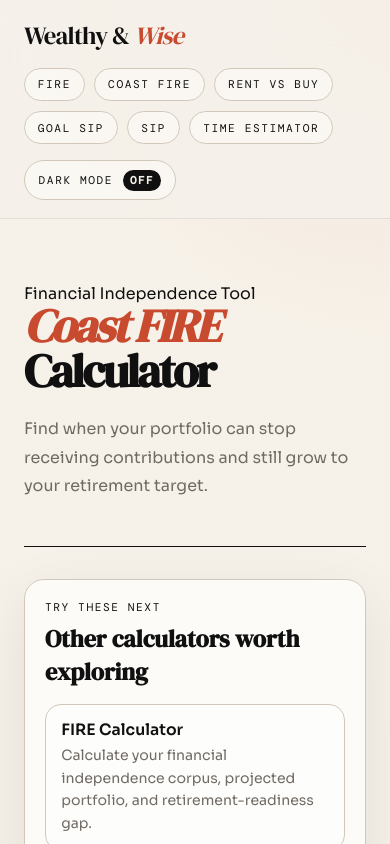
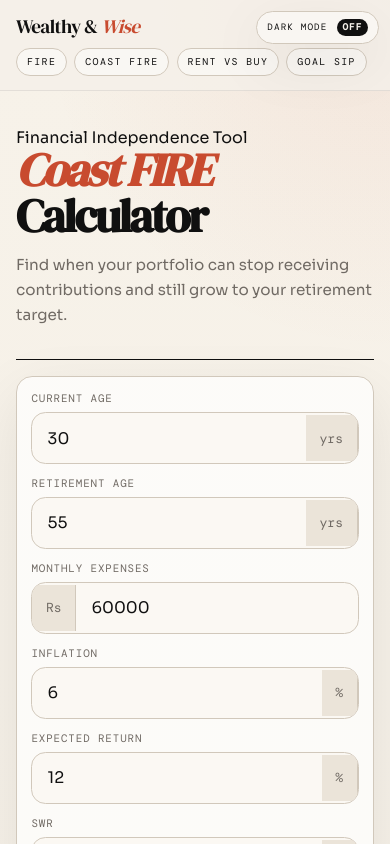
Before and after one commit to irohitsingh-2711/wealthy-and-wise, a Next.js app: page /tools/coast-fire in a window 390 px wide. Shown: the top 844 px of the page. Built offline with nearby package versions, Linux system fonts and the light colour scheme.

Commit message:
Improve mobile header and calculator layout

```diff
--- a/app/globals.css
+++ b/app/globals.css
@@ -712,7 +712,7 @@ textarea {
   }
 
   .calculator-side {
-    order: -1;
+    order: 2;
   }
 }
 
@@ -730,12 +730,123 @@ textarea {
     grid-column: span 1;
   }
 
+  .page-shell {
+    padding: 1.15rem 1rem 3rem;
+  }
+
+  .hero,
+  .calculator-hero {
+    padding: 1.15rem 0 1rem;
+  }
+
+  .hero-copy,
+  .calculator-hero p {
+    margin-top: 0.8rem;
+    line-height: 1.65;
+    font-size: 0.95rem;
+  }
+
   .site-header-inner {
+    padding: 0.8rem 1rem 0.7rem;
     align-items: flex-start;
-    flex-direction: column;
+    display: block;
   }
 
   .tool-nav {
+    display: flex;
+    flex-wrap: nowrap;
+    gap: 0.45rem;
+    margin-top: 0.55rem;
+    overflow-x: auto;
+    overflow-y: hidden;
+    padding-bottom: 0.15rem;
     justify-content: flex-start;
+    scrollbar-width: none;
+  }
+
+  .tool-nav::-webkit-scrollbar {
+    display: none;
+  }
+
+  .brand {
+    display: inline-block;
+    font-size: 1.2rem;
+  }
+
+  .tool-nav a {
+    flex: 0 0 auto;
+    padding: 0.42rem 0.62rem;
+    font-size: 0.62rem;
+  }
+
+  .site-header {
+    position: static;
+    backdrop-filter: none;
+  }
+
+  .theme-toggle {
+    position: fixed;
+    top: 0.7rem;
+    right: 0.7rem;
+    z-index: 60;
+    padding: 0.42rem 0.62rem;
+    font-size: 0.58rem;
+    letter-spacing: 0.12em;
+    box-shadow: var(--shadow);
+  }
+
+  .theme-toggle strong {
+    font-size: 0.58rem;
+    padding: 0.16rem 0.34rem;
+  }
+
+  .calculator-layout {
+    gap: 0.85rem;
+    padding-top: 1rem;
+  }
+
+  .form-card,
+  .sidebar-card,
+  .chart-card,
+  .progress-card,
+  .post-prompt,
+  .insight-card,
+  .metric-card,
+  .compare-card {
+    padding: 0.9rem;
+    border-radius: 1rem;
+  }
+
+  .field-grid {
+    gap: 0.75rem;
+  }
+
+  .sidebar-card h3 {
+    font-size: 1.2rem;
+  }
+
+  .sidebar-list {
+    gap: 0.65rem;
+    margin-top: 0.75rem;
+  }
+
+  .sidebar-item {
+    padding: 0.75rem;
+  }
+
+  .sidebar-item span {
+    line-height: 1.45;
+    font-size: 0.82rem;
+  }
+
+  .metric-card strong,
+  .compare-card strong {
+    font-size: 1.45rem;
+  }
+
+  .prompt-box {
+    min-height: 88px;
+    padding: 0.8rem;
+    line-height: 1.55;
   }
 }
```
